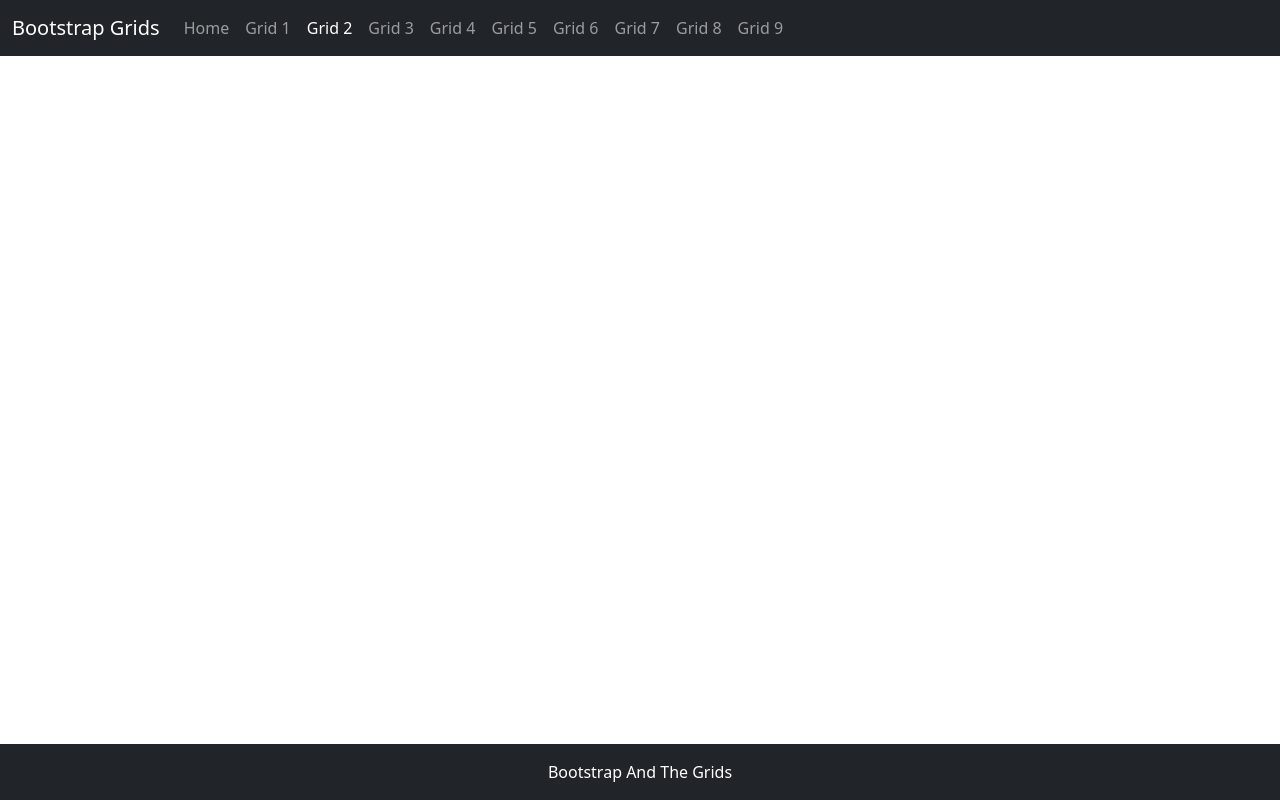
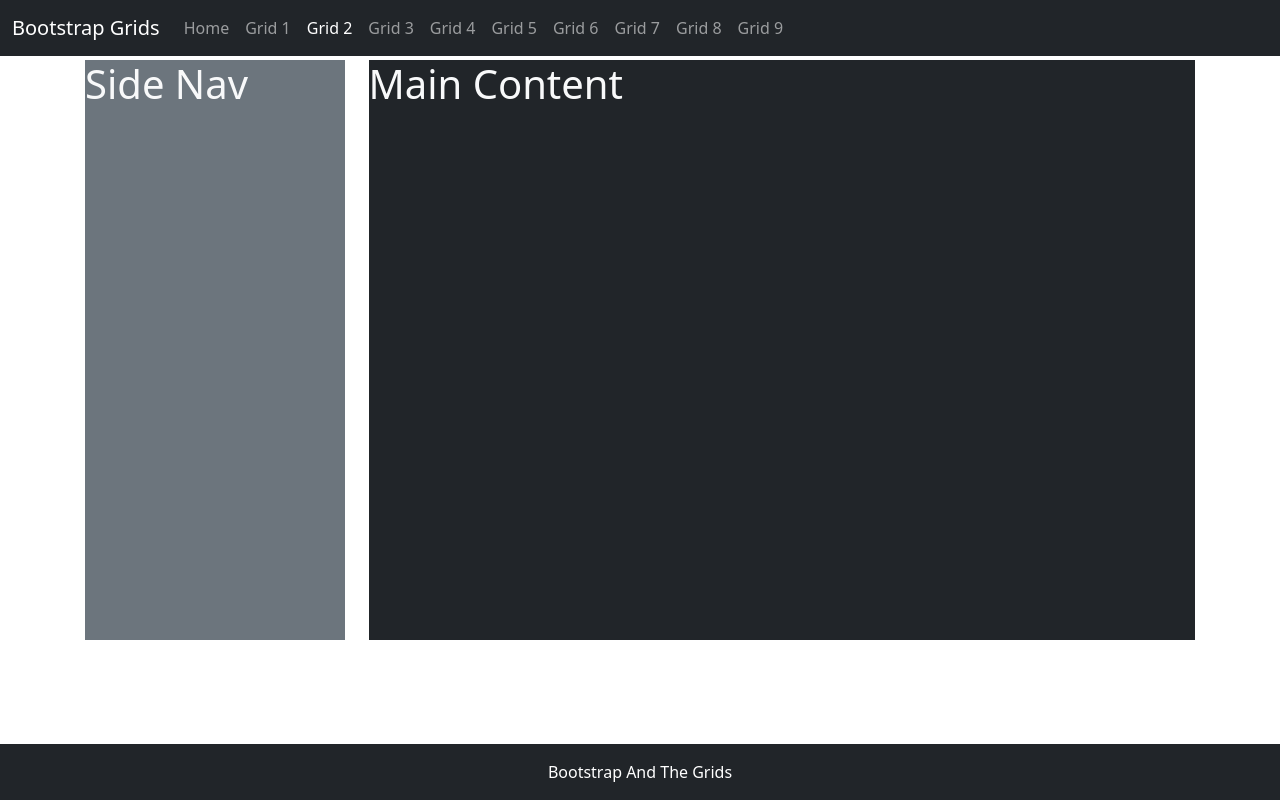
Before and after one commit to hananiah-linde/BootstrapAndTheGrids, a plain HTML site: page grid2.html in a window 1280 px wide. Drawn offline with nearby package versions, Linux system fonts and the light colour scheme.

Commit message:
Update grid2.html

```diff
--- a/grid2.html
+++ b/grid2.html
@@ -62,8 +62,19 @@
 </nav>
 
     <main class="flex-shrink-0">
-       <div class="container">
-
+       <div class="container h-100 minHeight">
+           <div class="row h-100">
+               <div class="col-3">
+                    <div class="bg-secondary text-light h-100">
+                        <h1>Side Nav</h1>
+                    </div>
+               </div>
+               <div class="col-9">
+                    <div class="bg-dark text-light h-100">
+                        <h1>Main Content</h1>
+                    </div>
+               </div>
+           </div>
        </div>
     </main>
     <footer class="footer mt-auto py-3 bg-dark">
```
